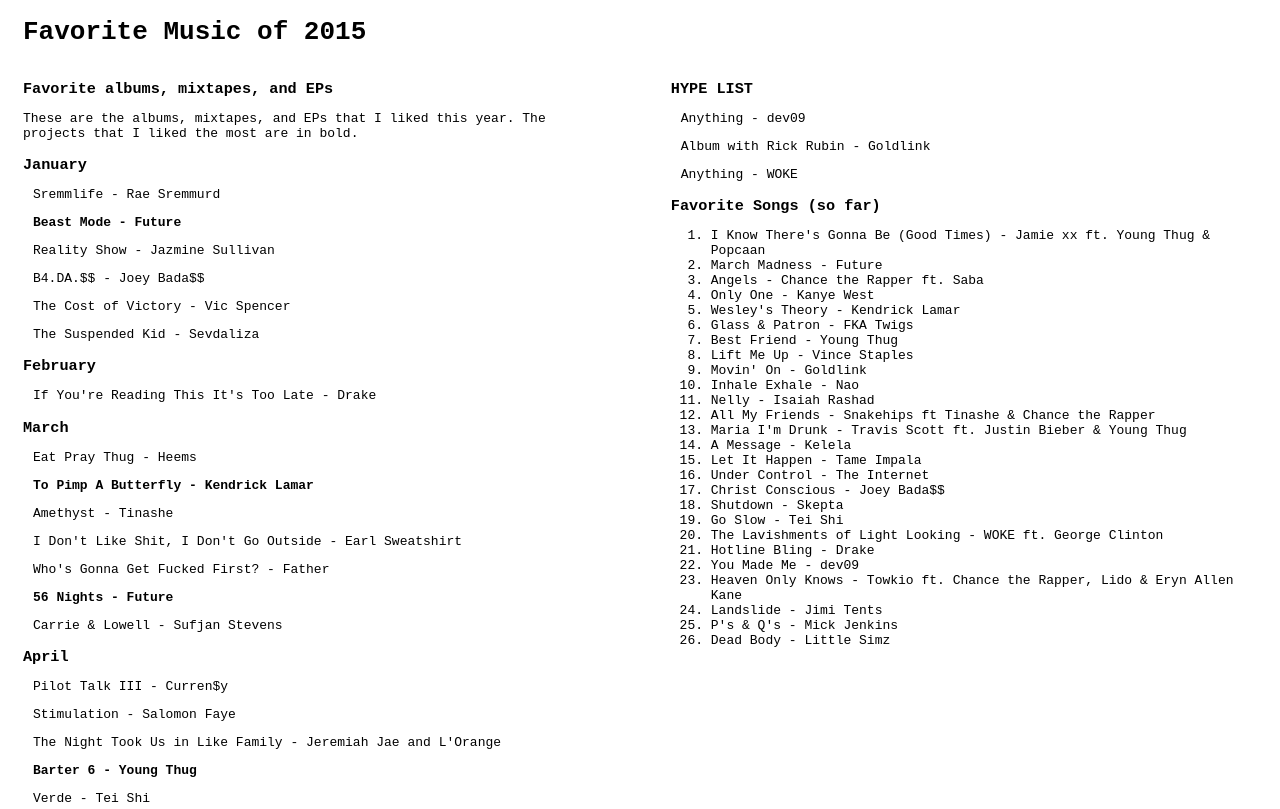
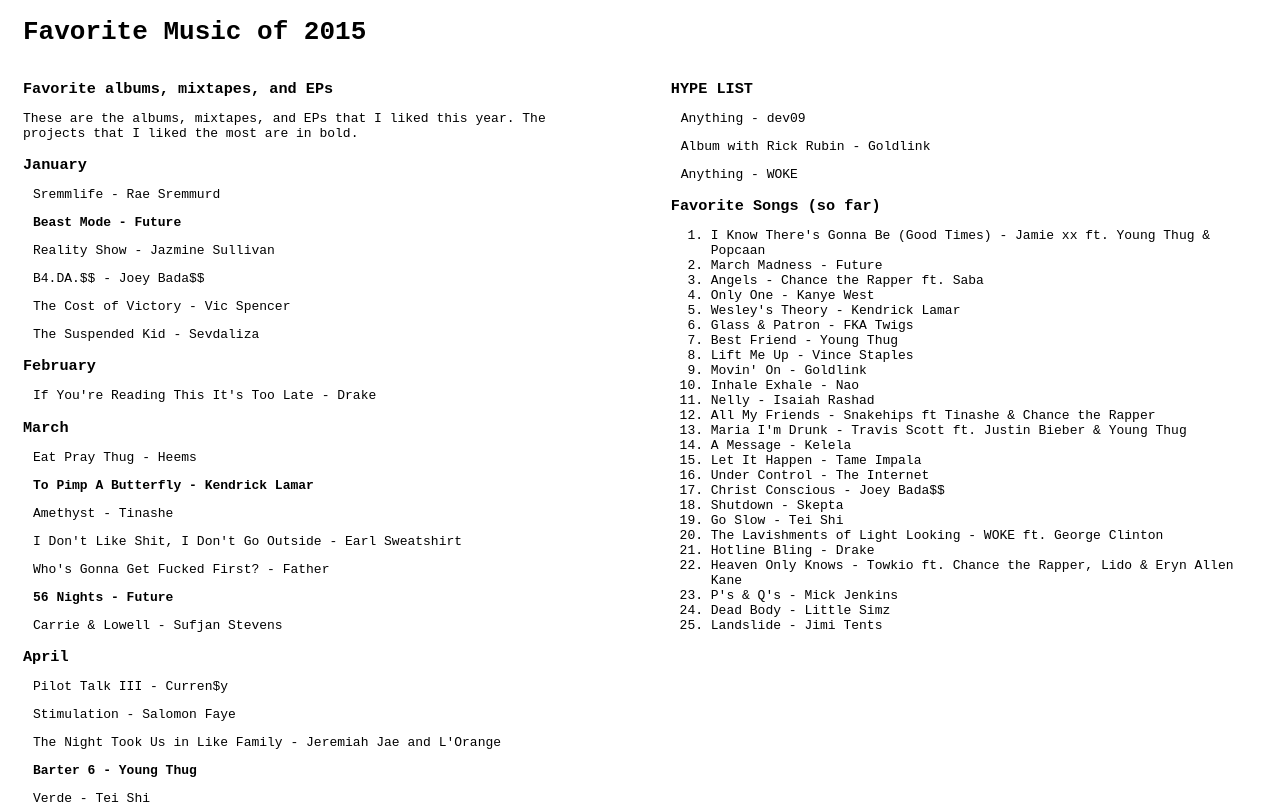
Before and after one commit to gwcmk/favorite-music, a plain HTML site: page index.html in a window 1280 px wide. Shown: the top 809 px of the page. Drawn offline with Linux system fonts and the light colour scheme.

Commit message:
Updated list

```diff
--- a/index.html
+++ b/index.html
@@ -142,11 +142,10 @@
 				<li>Go Slow - Tei Shi</li>
 				<li>The Lavishments of Light Looking - WOKE ft. George Clinton</li>
 				<li>Hotline Bling - Drake</li>
-				<li>You Made Me - dev09</li>
 				<li>Heaven Only Knows - Towkio ft. Chance the Rapper, Lido & Eryn Allen Kane</li>
-				<li>Landslide - Jimi Tents</li>
 				<li>P's & Q's - Mick Jenkins</li>
 				<li>Dead Body - Little Simz</li>
+				<li>Landslide - Jimi Tents</li>
 			</ol>
 	</div>
 </body>
```
